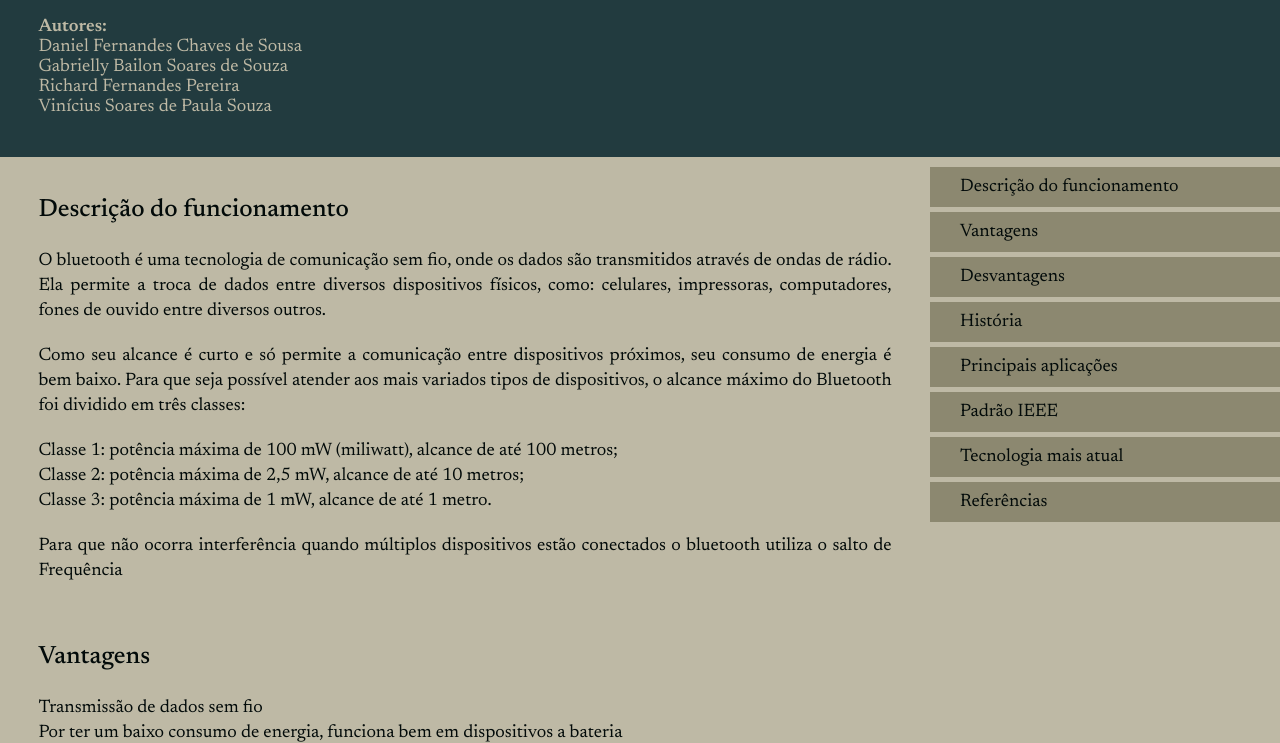
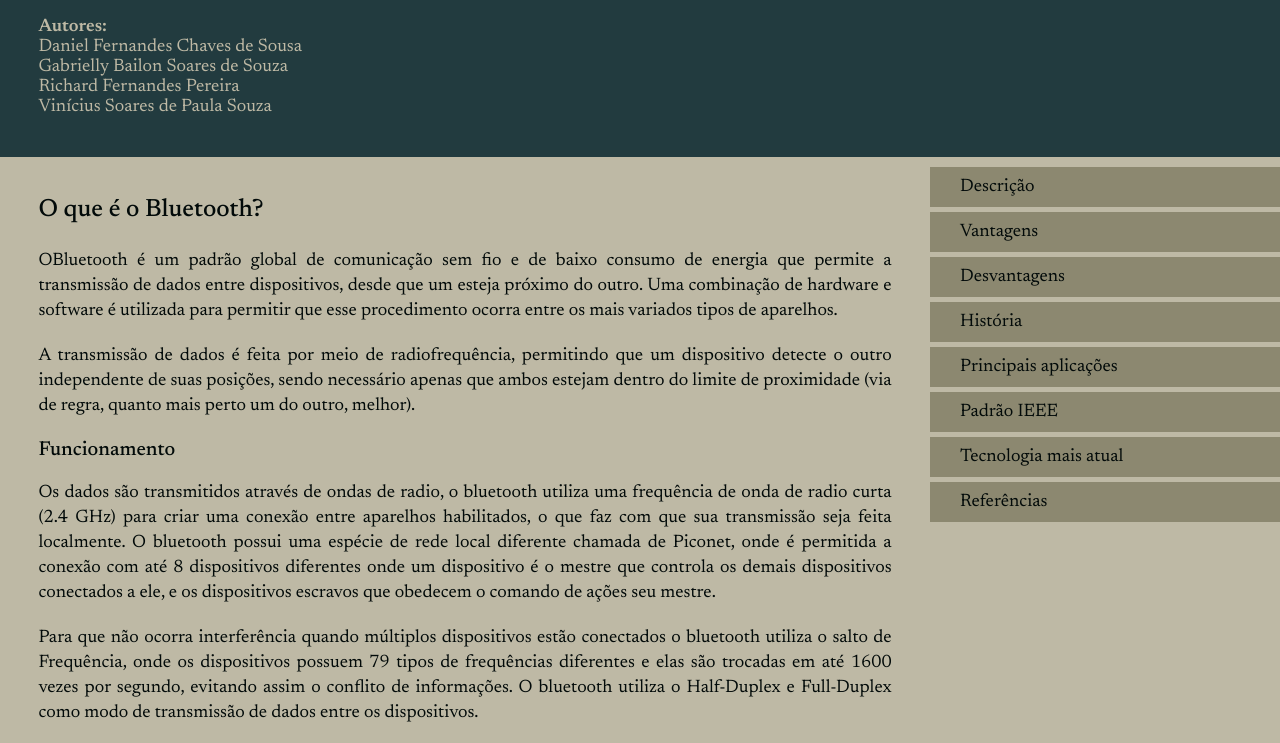
Before and after one commit to Vsspaulasouza/tpRedesI-ArtigoTecnico, a plain HTML site: page index.html in a window 1280 px wide. Shown: the part 78-821 px from the top of the page. Drawn offline with Linux system fonts and the light colour scheme.

Commit message:
Update index.html

```diff
--- a/index.html
+++ b/index.html
@@ -22,7 +22,7 @@
     </header>
     <aside class="barraLateral">
         <ul class="menu">
-            <li><a href="#descricao" class="subs">Descrição do funcionamento</a></li>
+            <li><a href="#descricao" class="subs">Descrição</a></li>
             <li><a href="#vantagens" class="subs">Vantagens</a></li>
             <li><a href="#desvantagens" class="subs">Desvantagens</a></li>
             <li><a href="#historia" class="subs">História</a></li>
@@ -33,14 +33,19 @@
         </ul>
     </aside>
     <main class="parteCentral">
-        <h2 id="descricao">Descrição do funcionamento</h2>
-        <p>O bluetooth é uma tecnologia de comunicação sem fio, onde os dados são transmitidos através de ondas de rádio. Ela permite a troca de dados entre diversos dispositivos físicos, como: celulares, impressoras, computadores, fones de ouvido entre diversos outros.</p>
-        <p>Como seu alcance é curto e só permite a comunicação entre dispositivos próximos, seu consumo de energia é bem baixo. Para que seja possível atender aos mais variados tipos de dispositivos, o alcance máximo do Bluetooth foi dividido em três classes:</p>
-        <p>Classe 1: potência máxima de 100 mW (miliwatt), alcance de até 100 metros;
-            <br>Classe 2: potência máxima de 2,5 mW, alcance de até 10 metros;
-            <br>Classe 3: potência máxima de 1 mW, alcance de até 1 metro.
+        <h2 id="descricao">O que é o Bluetooth?</h2>
+        <p>OBluetooth é um padrão global de comunicação sem fio e de baixo consumo de energia que permite a transmissão de dados entre dispositivos, desde que um esteja próximo do outro. Uma combinação de hardware e software é utilizada para permitir que esse procedimento ocorra entre os mais variados tipos de aparelhos.</p>
+        <p>A transmissão de dados é feita por meio de radiofrequência, permitindo que um dispositivo detecte o outro independente de suas posições, sendo necessário apenas que ambos estejam dentro do limite de proximidade (via de regra, quanto mais perto um do outro, melhor).</p>
+        <h3>Funcionamento</h3>
+        <p>Os dados são transmitidos através de ondas de radio, o bluetooth utiliza uma frequência de onda de radio curta (2.4 GHz) para criar uma conexão entre aparelhos habilitados, o que faz com que sua transmissão seja feita localmente. O bluetooth possui uma espécie de rede local diferente chamada de Piconet, onde é permitida a conexão com até 8 dispositivos diferentes onde um dispositivo é o mestre que controla os demais dispositivos conectados a ele, e os dispositivos escravos que obedecem o comando de ações seu mestre.</p>
+        <p>Para que não ocorra interferência quando múltiplos dispositivos estão conectados o bluetooth utiliza o salto de Frequência, onde os dispositivos possuem 79 tipos de frequências diferentes e elas são trocadas em até 1600 vezes por segundo, evitando assim o conflito de informações. O bluetooth utiliza o Half-Duplex e Full-Duplex como modo de transmissão de dados entre os dispositivos.</p>
+        <p>Como seu alcance é curto e só permite a comunicação entre dispositivos próximos e uma de suas vantagens é que seu consumo de energia é bem baixo.</p>
+        <p>Para que seja possível atender aos mais variados tipos de dispositivos, o alcance máximo do Bluetooth foi dividido em três classes:
+            <br>Classe 1: potência máxima de 100 mW (miliwatt), alcance de até 100 metros;
+            <br> Classe 2: potência máxima de 2,5 mW, alcance de até 10 metros;
+            <br> Classe 3: potência máxima de 1 mW, alcance de até 1 metro.
         </p>
-        <p>Para que não ocorra interferência  quando múltiplos dispositivos estão conectados o bluetooth utiliza o salto de Frequência</p>
+        <p>A Classe 2 é a mais usada, logo, a maioria dos dispositivos trabalha com alcance de até 10 metros.</p>
 
         <h2 id="vantagens">Vantagens</h2>
         <p>Transmissão de dados sem fio
```
